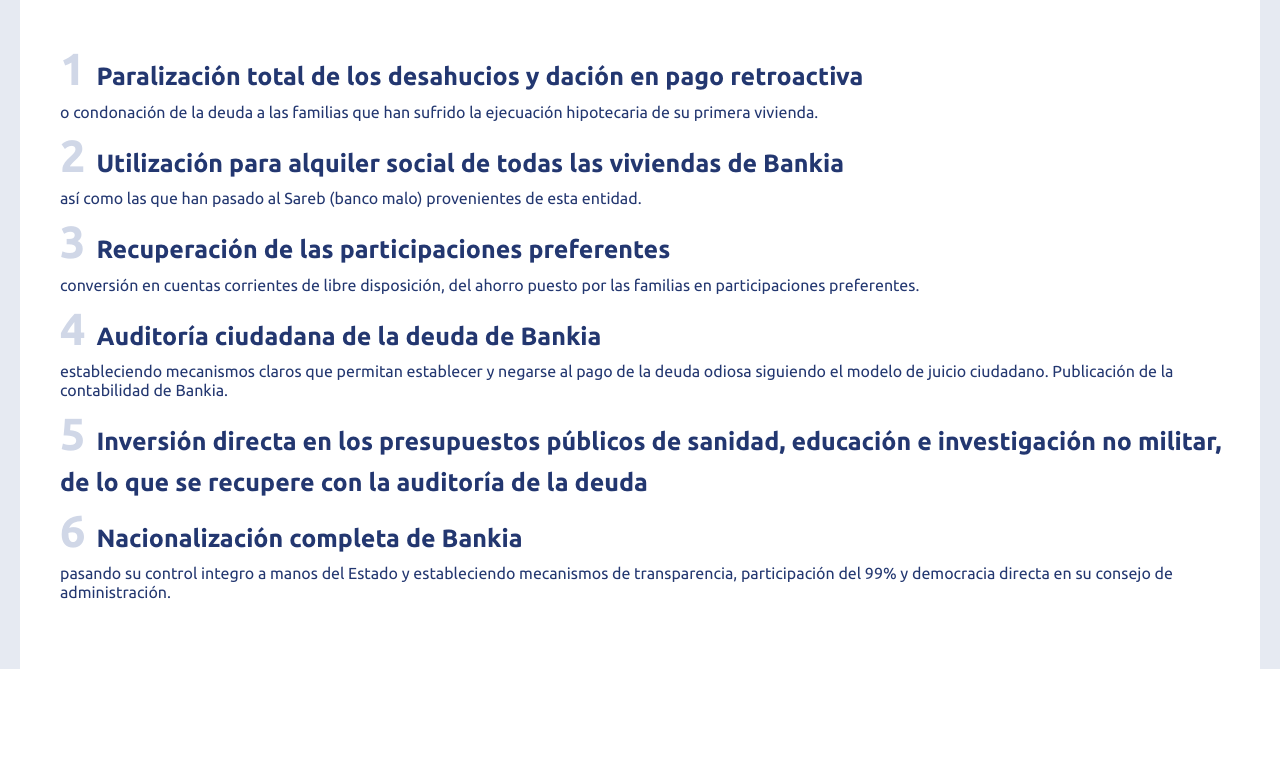
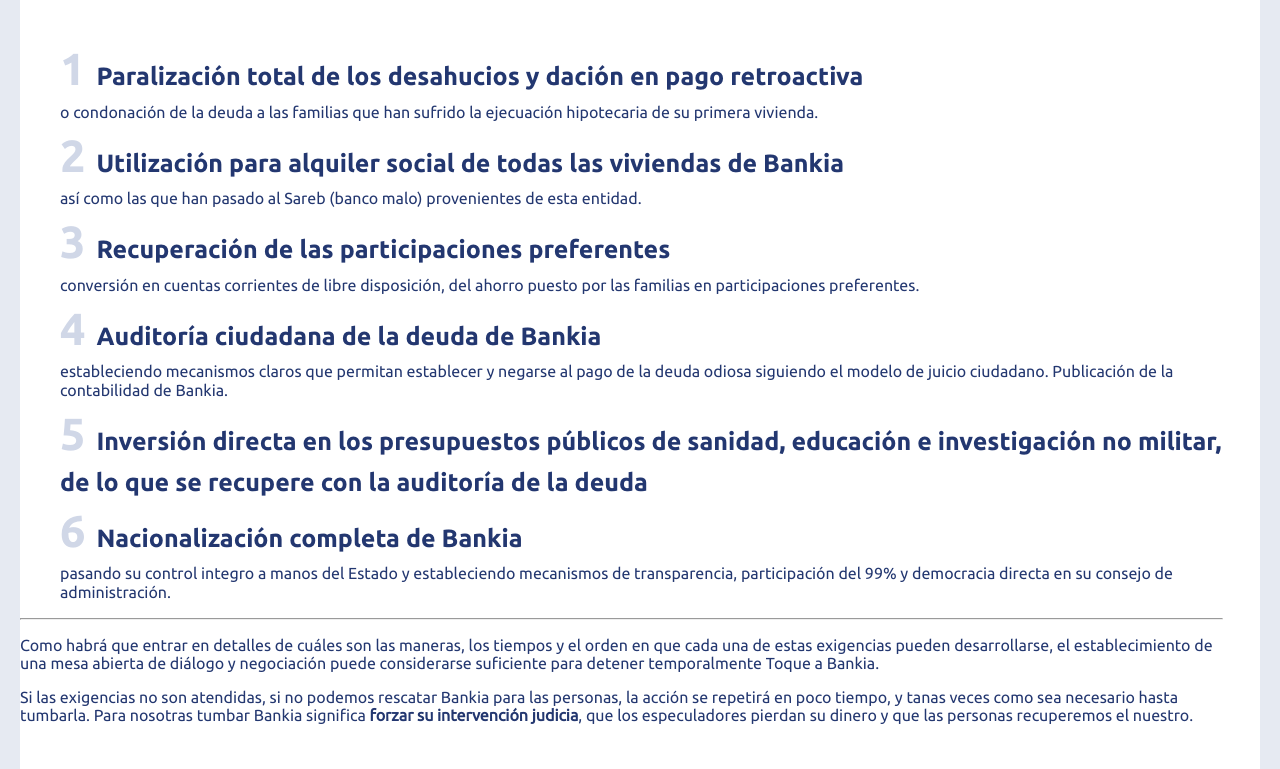
Before and after one commit to hacktivistas/bankiamap, a PHP site: page /rescate.php in a window 1280 px wide. Shown: the part 356-1125 px from the top of the page. Before the commit the page ends 1025 px from the top, so only its background shows below. Run offline with PHP 8.4, Linux system fonts and the light colour scheme.

Commit message:
terminando rescate.php

```diff
--- a/estilos.css
+++ b/estilos.css
@@ -47,8 +47,8 @@ a, a:active, a:focus, a:visited {text-decoration:none;outline: none}
 #contenedorcuerpo2 {height:670px; width:100%;background:#FFF}
 #cuerpo2{margin-left:auto;margin-right:auto;height:630px; width:97%; padding:20px 0px; background:#FFF}
 
-#contenedorcuerpo3 {text-align: center;height:670px; width:100%;background:#FFF}
-#cuerpo3{text-align: left;height:630px; width:97%; padding:20px 0px; background:#FFF}
+#contenedorcuerpo3 {text-align: center;height:770px; width:100%;background:#FFF}
+#cuerpo3{text-align: left;height:730px; width:97%; padding:20px 0px; background:#FFF}
 
 
 #contenedorinfo {height:260px; width:100%;background:#FFF}
--- a/rescate.php
+++ b/rescate.php
@@ -59,7 +59,9 @@
 						<li><span id="textcuerpo1">Inversión directa en los presupuestos públicos de sanidad, educación e investigación no militar, de lo que se recupere con la auditoría de la deuda</span></li>
 						<li><span id="textcuerpo1">Nacionalización completa de Bankia</span><br><span id="textcuerpo2">pasando su control integro a manos del Estado y estableciendo mecanismos de transparencia, participación del 99% y democracia directa en su consejo de administración.</span></li>
 					</ol>
-
+					<hr>
+					<p id="textcuerpo2">Como habrá que entrar en detalles de cuáles son las maneras, los tiempos y el orden en que cada una de estas exigencias pueden desarrollarse, el establecimiento de una mesa abierta de diálogo y negociación puede considerarse suficiente para detener temporalmente Toque a Bankia.</p>
+					<p id="textcuerpo2"> Si las exigencias no son atendidas, si no podemos rescatar Bankia para las personas, la acción se repetirá en poco tiempo, y tanas veces como sea necesario hasta tumbarla. Para nosotras tumbar Bankia significa <b>forzar su intervención judicia</b>, que los especuladores pierdan su dinero y que las personas recuperemos el nuestro.</p>
 				</div>
 
 
```
Lines whose indentation alone changed are shown as unchanged.
